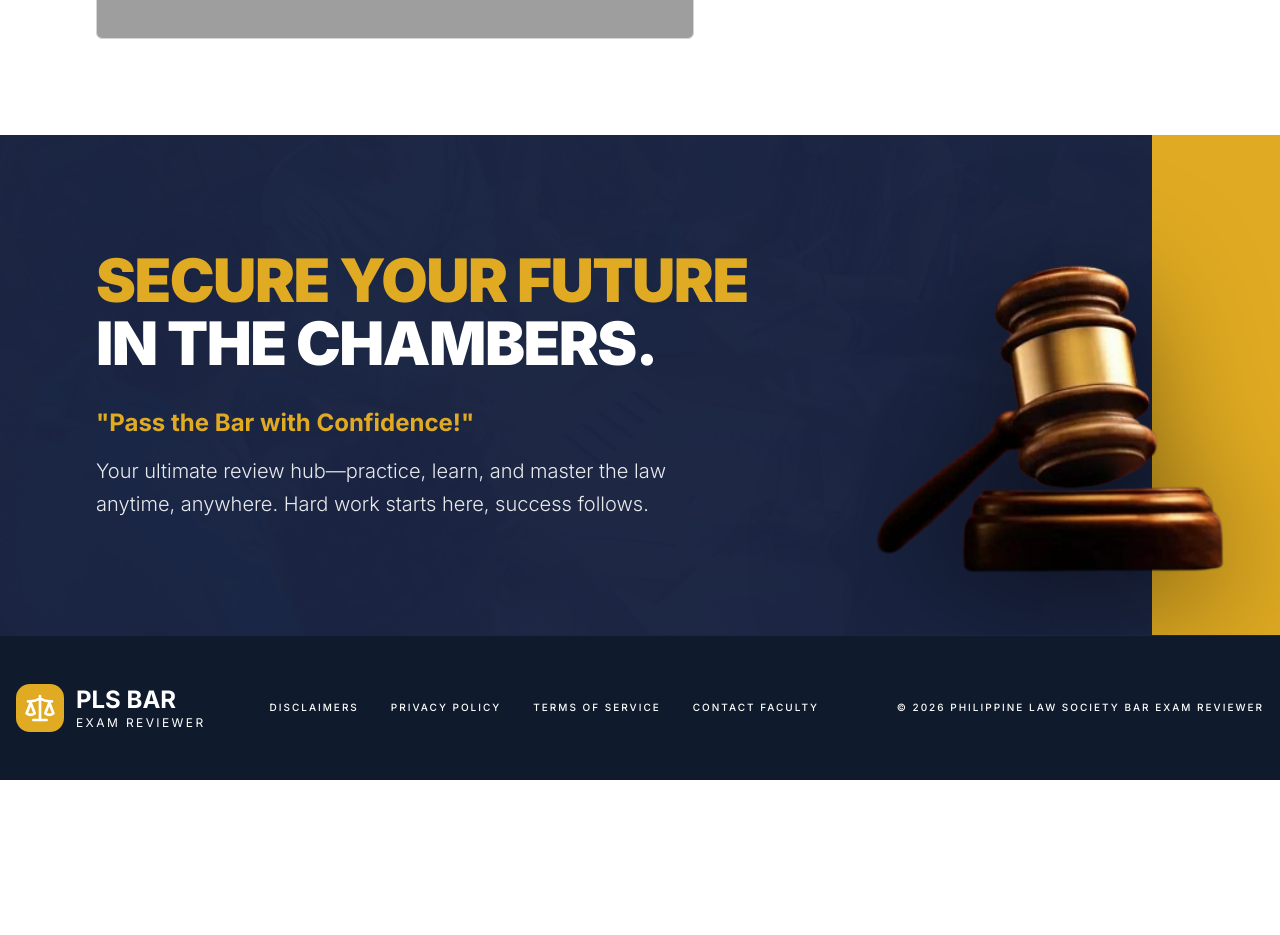
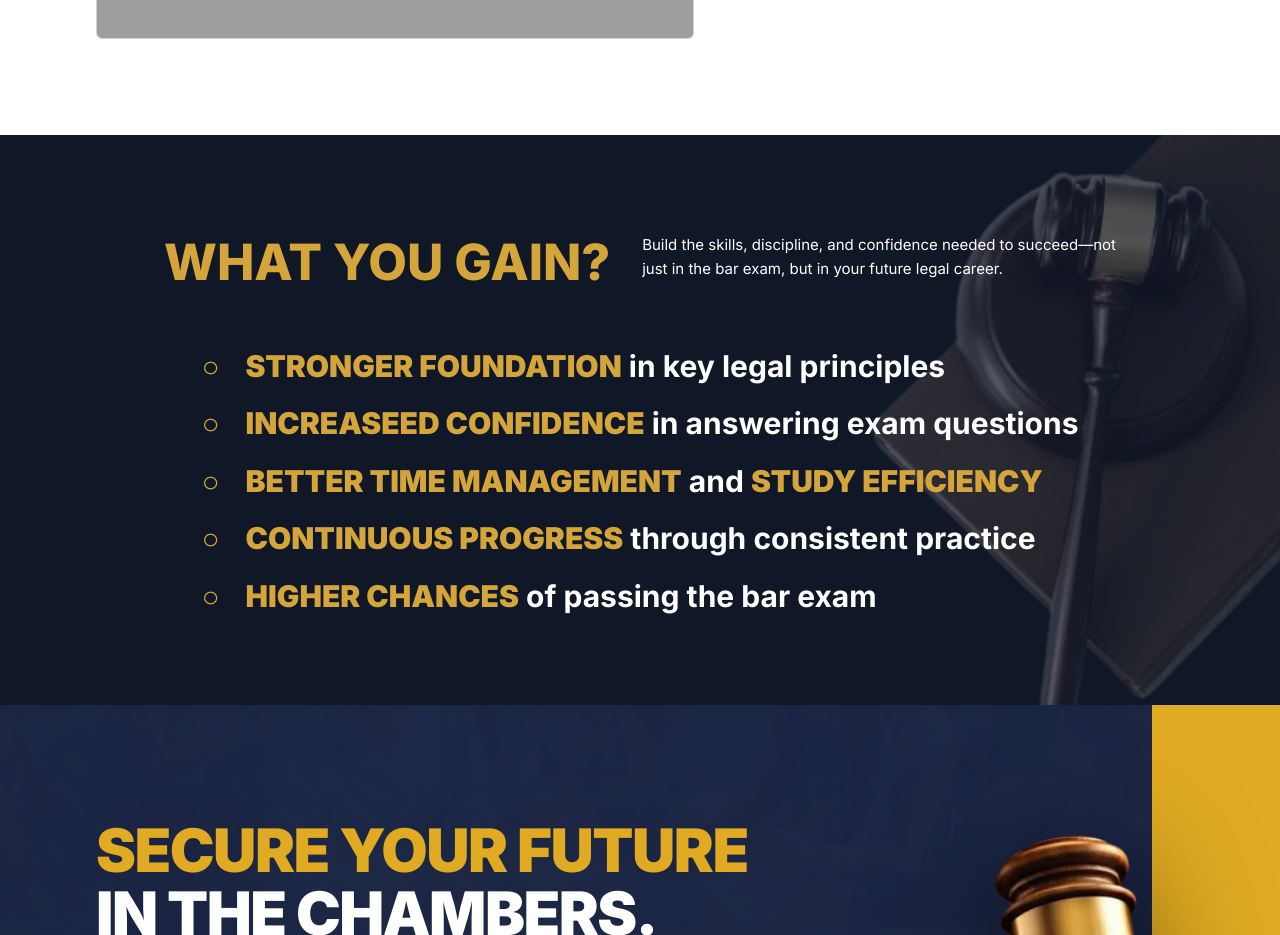
Before and after one commit to dannmangahas-hwh/pls-reviewer, a Next.js app in the folder apps/web/: page / in a window 1280 px wide. Shown: the part 1380-2315 px from the top of the page. Before the commit the page ends 2160 px from the top, so only its background shows below. Built offline with nearby package versions, Linux system fonts and the light colour scheme; grey boxes are pictures that could not be loaded.

Commit message:
feat: add What You Gain section to website

```diff
--- a/apps/web/app/page.tsx
+++ b/apps/web/app/page.tsx
@@ -1,12 +1,14 @@
 import { Hero } from "@/components/hero"
 import { Challenges } from "@/components/challenges"
 import { CTASection } from "@/components/cta-section"
+import { WhatYouGain } from "@/components/what-you-gain";
 
 export default function Page() {
   return (
     <>
       <Hero />
       <Challenges />
+      <WhatYouGain />
       <CTASection />
     </>
   )
--- /dev/null
+++ b/apps/web/components/what-you-gain.tsx
@@ -0,0 +1,63 @@
+import Image from "next/image";
+
+export function WhatYouGain() {
+  return (
+    <section className="relative h-[570px] w-full overflow-hidden bg-[#101727]">
+      <div className="pointer-events-none absolute right-0 top-0 z-0 h-full">
+        <Image
+          src="/what-you-gain-image.png"
+          alt="What you gain illustration"
+          width={1280}
+          height={570}
+          className="h-full w-auto max-w-none object-contain object-right scale-x-[-1] opacity-30"
+        />
+      </div>
+      <div className="relative z-10 mx-auto flex h-full w-full max-w-[1280px] items-center justify-center px-6">
+        <div className="flex w-full max-w-[1120px] flex-col items-center gap-12">
+          <div className="flex w-full items-start justify-center gap-8">
+            <h3 className="font-alexandria whitespace-nowrap text-[50px] font-extrabold uppercase text-[#D4A53B]">
+              WHAT YOU GAIN?
+            </h3>
+            <p className="max-w-[520px] pt-2 text-left text-[15px] leading-relaxed text-white">
+              Build the skills, discipline, and confidence needed to succeed—not
+              <br />
+              just in the bar exam, but in your future legal career.
+            </p>
+          </div>
+          <ul className="mx-auto flex w-fit flex-col items-start gap-5 text-[30px] leading-tight font-bold">
+            <li className="grid grid-cols-[28px_auto] items-start gap-4 text-white">
+              <span className="text-[#D4A53B]">○</span>
+              <span className="whitespace-nowrap">
+                <strong className="text-[#D4A53B]">STRONGER FOUNDATION</strong> in key legal principles
+              </span>
+            </li>
+            <li className="grid grid-cols-[28px_auto] items-start gap-4 text-white">
+              <span className="text-[#D4A53B]">○</span>
+              <span className="whitespace-nowrap">
+                <strong className="text-[#D4A53B]">INCREASEED CONFIDENCE</strong> in answering exam questions
+              </span>
+            </li>
+            <li className="grid grid-cols-[28px_auto] items-start gap-4 text-white">
+              <span className="text-[#D4A53B]">○</span>
+              <span className="whitespace-nowrap">
+                <strong className="text-[#D4A53B]">BETTER TIME MANAGEMENT</strong> and <strong className="text-[#D4A53B]">STUDY EFFICIENCY</strong>
+              </span>
+            </li>
+            <li className="grid grid-cols-[28px_auto] items-start gap-4 text-white">
+              <span className="text-[#D4A53B]">○</span>
+              <span className="whitespace-nowrap">
+                <strong className="text-[#D4A53B]">CONTINUOUS PROGRESS</strong> through consistent practice
+              </span>
+            </li>
+            <li className="grid grid-cols-[28px_auto] items-start gap-4 text-white">
+              <span className="text-[#D4A53B]">○</span>
+              <span className="whitespace-nowrap">
+                <strong className="text-[#D4A53B]">HIGHER CHANCES</strong> of passing the bar exam
+              </span>
+            </li>
+          </ul>
+        </div>
+      </div>
+    </section>
+  );
+}
```
Also changed, not shown: apps/web/public/what-you-gain-image.png (added).
